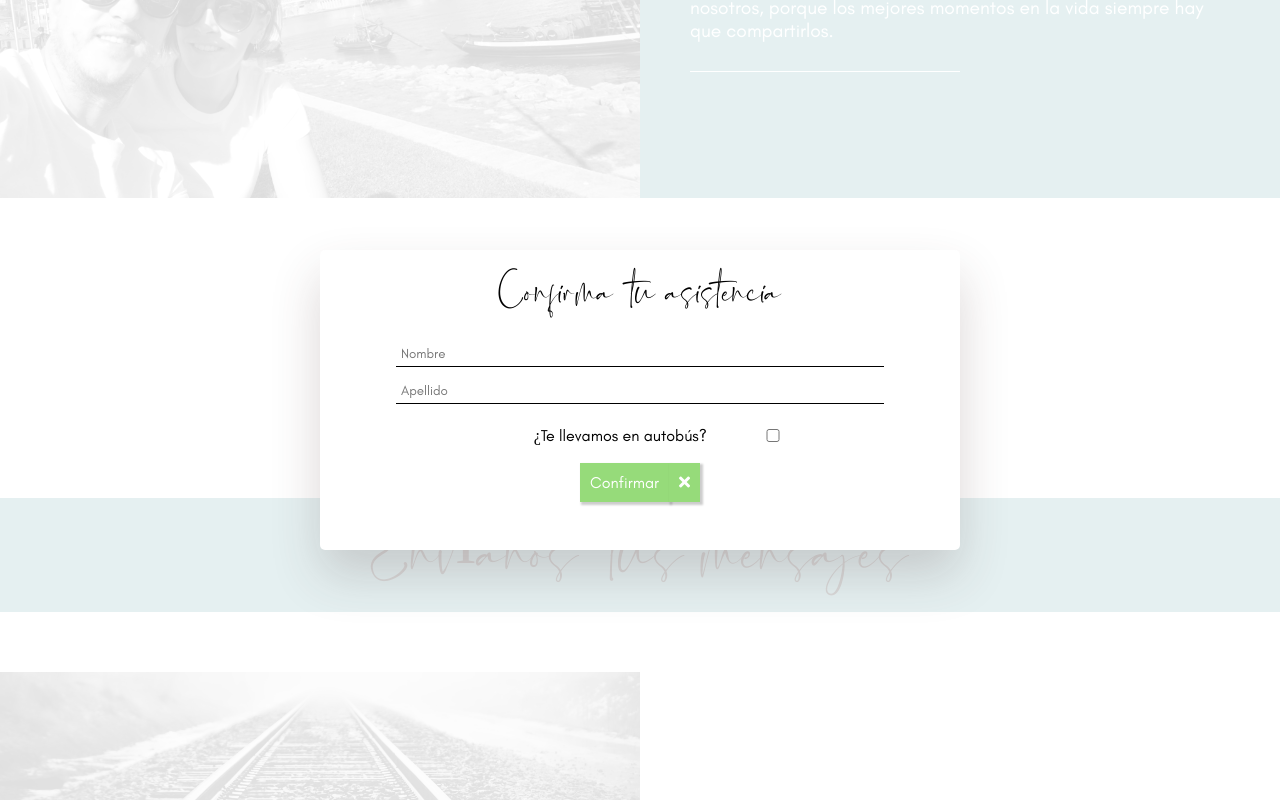
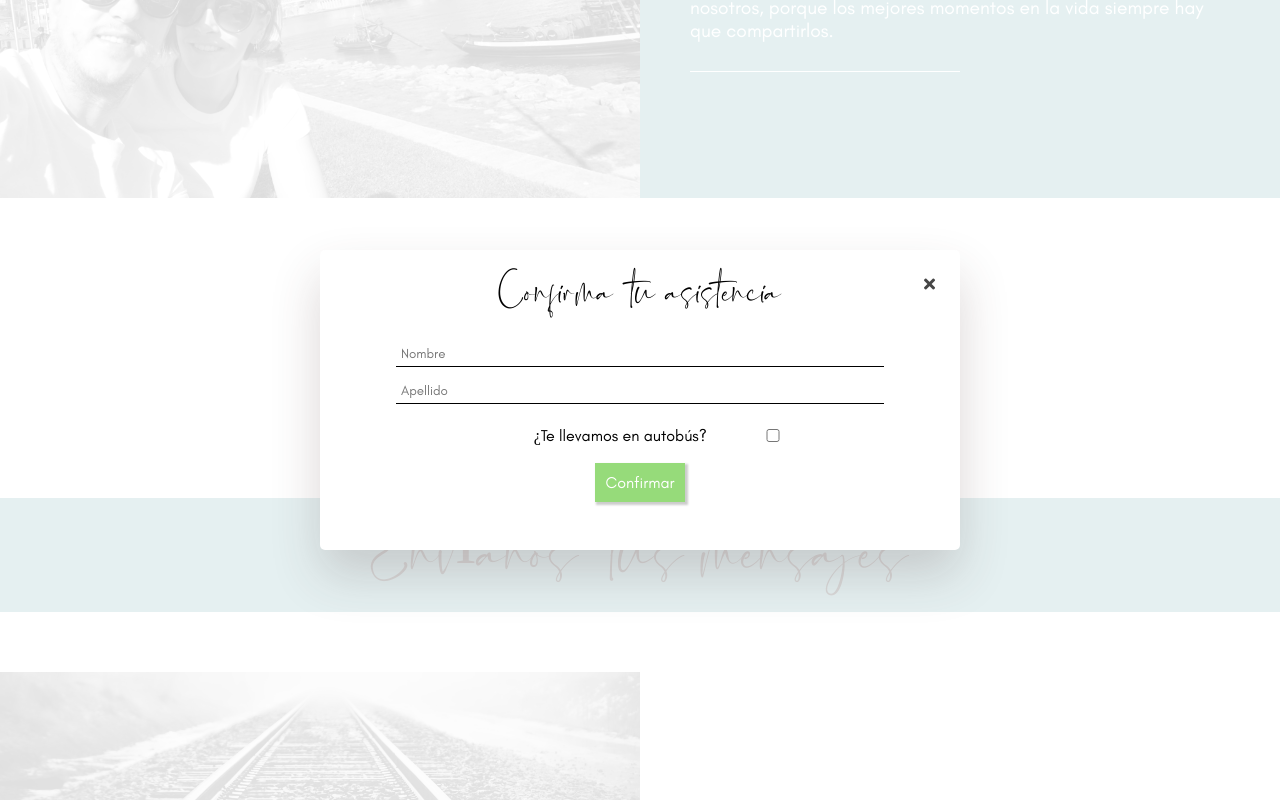
Before and after one commit to mmercado4/weddingweb, a React app: page / in a window 1280 px wide. Both pictures are taken after a click on the button "Confirma". Shown: the part 1219-2019 px from the top of the page. Built offline with nearby package versions, Linux system fonts and the light colour scheme; no server answers; the HTML template or start-up script is replaced by a standard one; a web font is replaced by a local one.

Commit message:
feat(popup): reduce hide time in popup form

```diff
--- a/src/components/Congratulations/MessageForm.js
+++ b/src/components/Congratulations/MessageForm.js
@@ -50,7 +50,7 @@ function MessageForm({ handleShowForm }) {
             setWarnings(WARNING_LIST.REGISTER_SUCCESS);
             setTimeout(() => {
               exitForm();
-            }, 1500);
+            }, 500);
           } else {
             setWarnings(WARNING_LIST.API_ERROR);
           }
--- a/src/components/Guests/Guest.js
+++ b/src/components/Guests/Guest.js
@@ -1,4 +1,4 @@
-import React, { Fragment, useState } from "react";
+import React, { useState } from "react";
 import { HOST, APIPORT } from "../../tools/constants";
 import { sanitizeString } from "../../tools/sanitize";
 
@@ -55,7 +55,7 @@ function Guest(props) {
                 setWarnings(GUEST_WARNINGS.REGISTER_SUCCESS);
                 setTimeout(() => {
                   exitForm();
-                }, 1000);
+                }, 500);
               })
               .catch((error) => console.error(error));
           }
@@ -131,7 +131,7 @@ function Guest(props) {
       <button className="guests-confirm-btn btn" onClick={confirmGuest}>
         Confirmar
       </button>
-      <button className="guests-exit-btn btn" onClick={exitForm}>
+      <button className="form-exit-btn btn" onClick={exitForm}>
         <i className="fas fa-times"></i>
       </button>
     </div>
```
